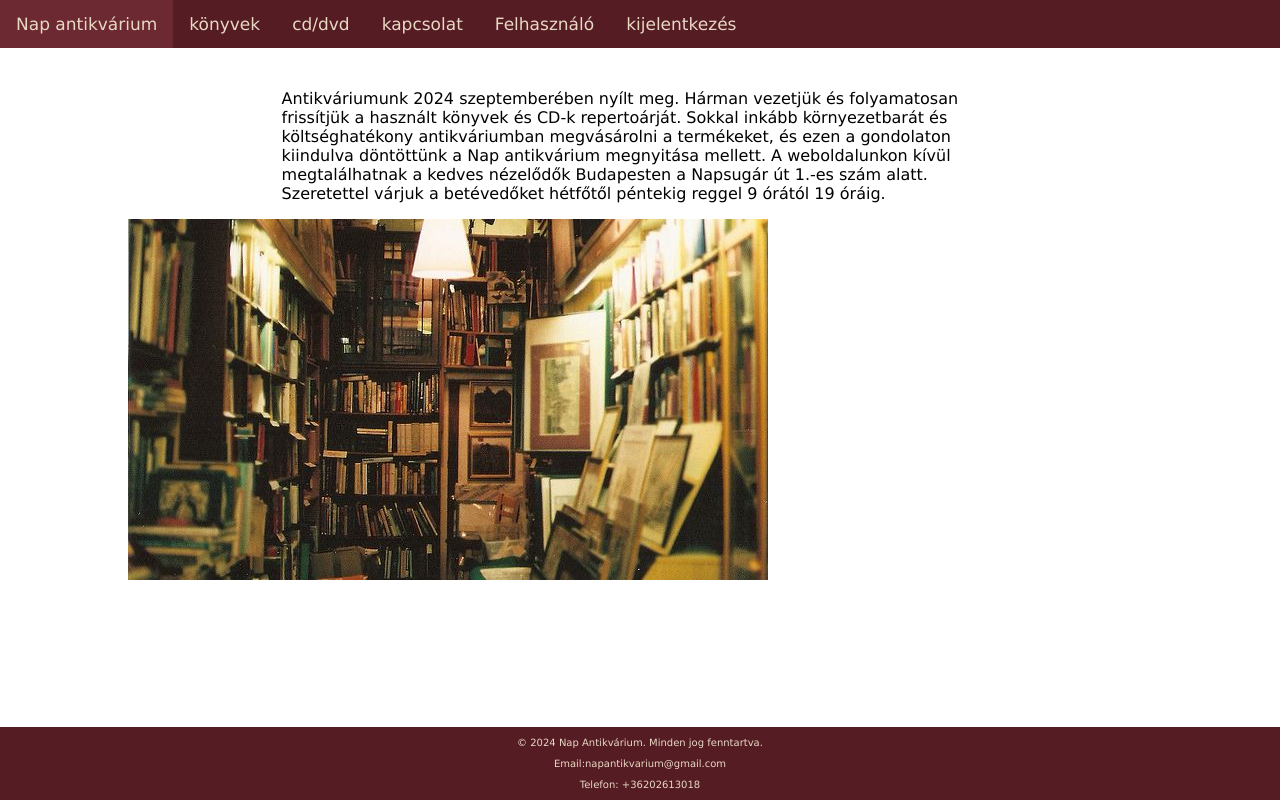
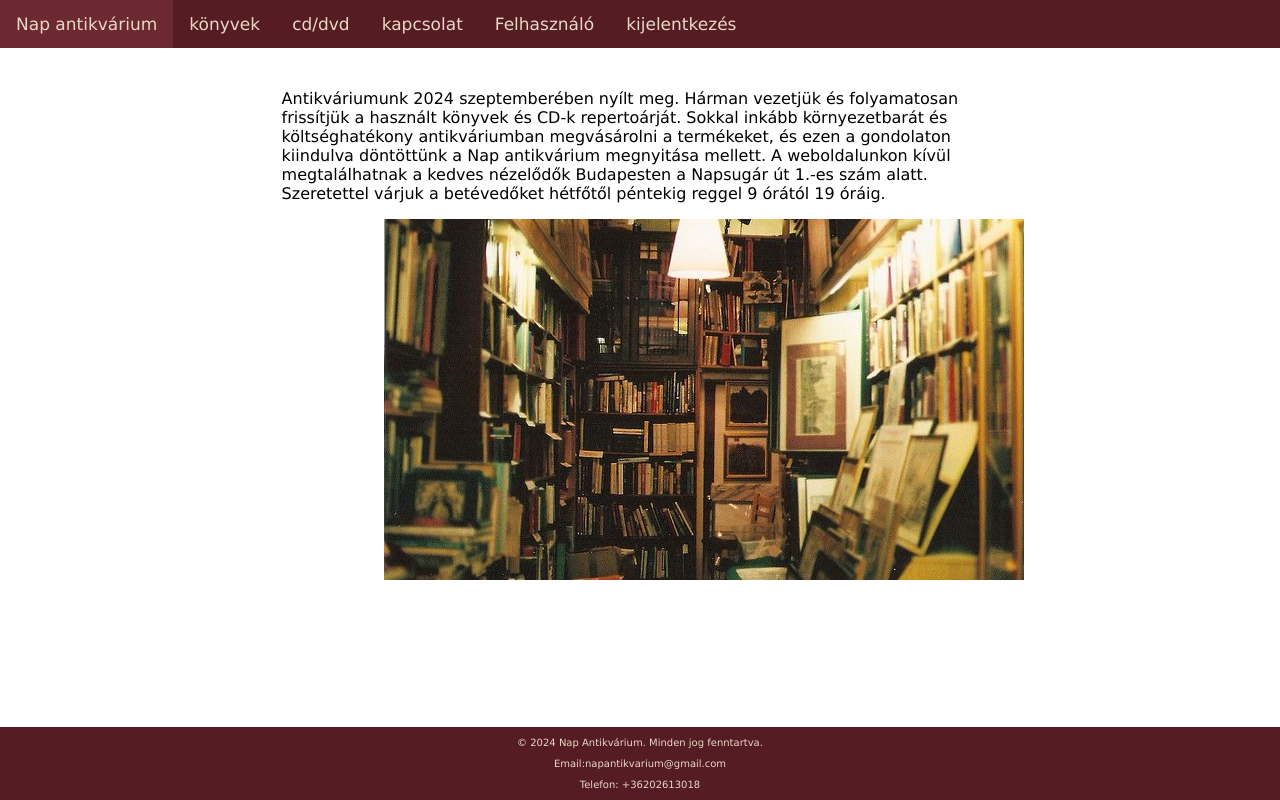
Before and after one commit to borbasb47/antikvariumProjekt, a PHP site: template 1017projekt/views/fooldal.html in a window 1280 px wide. Run offline with PHP 8.4, Linux system fonts and the light colour scheme; the template is opened without the code that fills it, so the values that code supplies are empty.

Commit message:
Add files via upload

```diff
--- a/1017projekt/public/menu.css
+++ b/1017projekt/public/menu.css
@@ -97,3 +97,9 @@ footer{
         z-index: 1000;
     }
   }
+
+  #b{
+    width: 50%;
+    margin-left: auto;
+    margin-right: auto;
+  }
```
